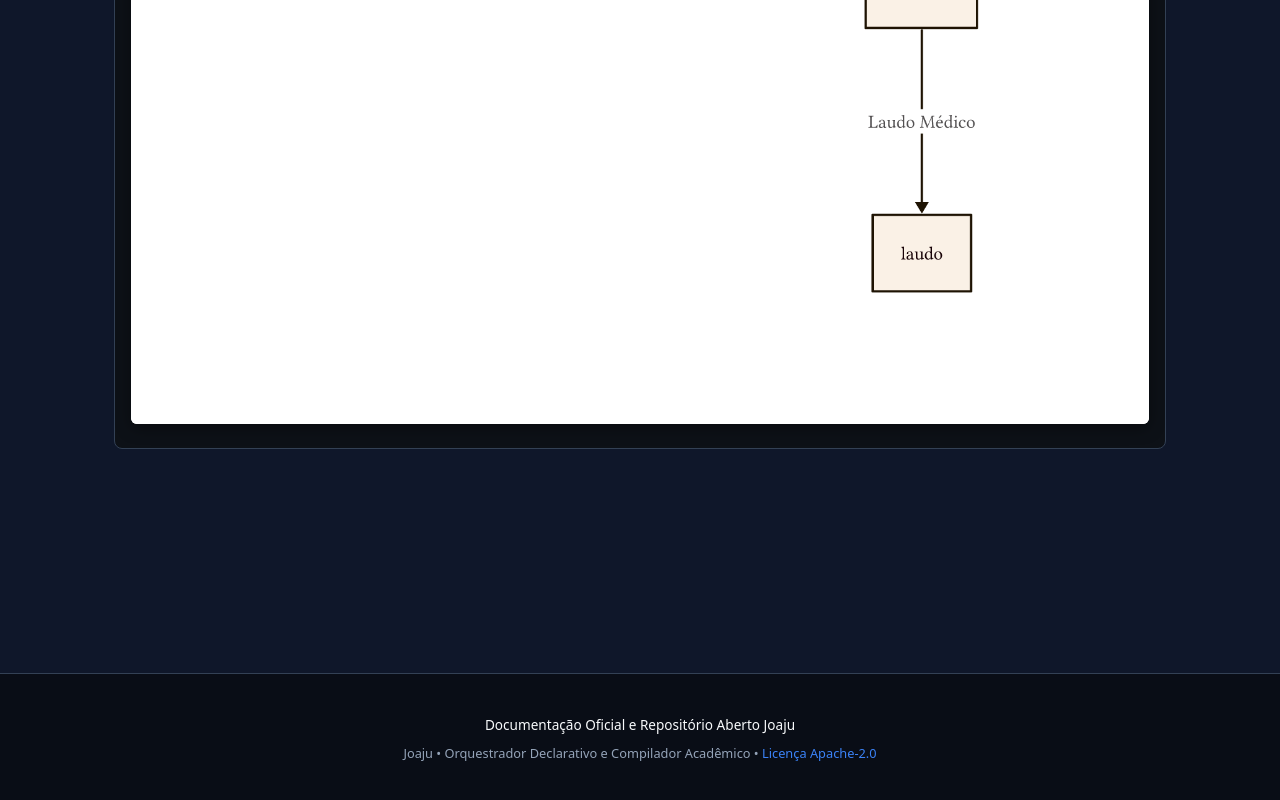
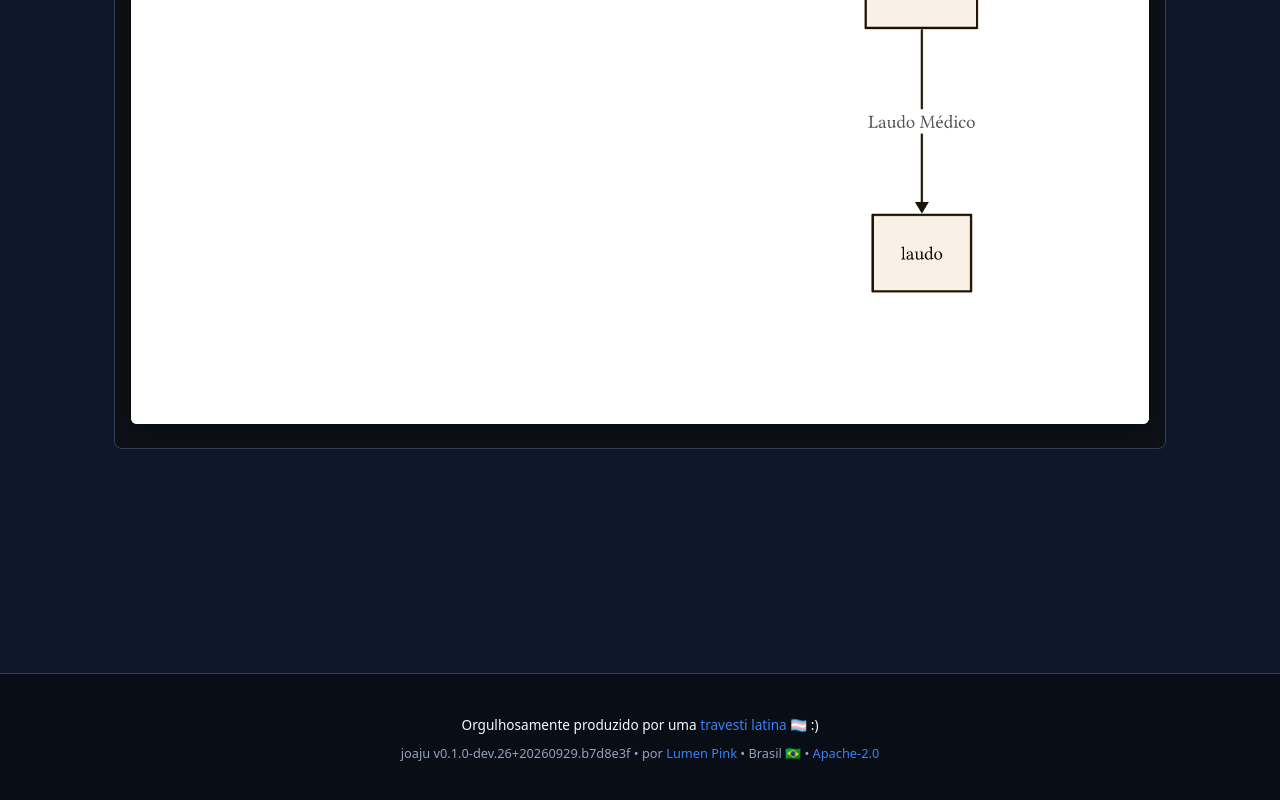
Before and after one commit to lumenpink/joaju, a website: page site/motores/d2.html in a window 1280 px wide. Shown: the part 2582-3382 px from the top of the page. Drawn offline with Linux system fonts and the light colour scheme.

Commit message:
style(site): padronizar rodape canonico com autoria em todas as paginas

```diff
--- a/site/motores/d2.html
+++ b/site/motores/d2.html
@@ -142,13 +142,13 @@ compilador.typst -> frontend.obsidian: Buffer Binário PDF
         </section>
     </main>
 
-    <footer class="site-footer">
+        <footer class="site-footer">
         <div class="footer-canonical">
             <div class="footer-line footer-line-identity">
-                Documentação Oficial e Repositório Aberto Joaju
+                Orgulhosamente produzido por uma <a href="https://travesti.2lp.in/pt/" target="_blank" rel="noopener">travesti latina</a> 🏳️‍⚧️ :)
             </div>
             <div class="footer-line footer-line-metadata">
-                Joaju • Orquestrador Declarativo e Compilador Acadêmico • <a href="../LICENSE" target="_blank" rel="noopener">Licença Apache-2.0</a>
+                joaju v0.1.0-dev.26+20260929.b7d8e3f • por <a href="https://lumen.pink" target="_blank" rel="noopener">Lumen Pink</a> • Brasil 🇧🇷 • <a href="../LICENSE" target="_blank" rel="noopener">Apache-2.0</a>
             </div>
         </div>
     </footer>
```
Also changed, not shown: site/index.html (+3 -3 lines), site/motores/gist.html (+3 -3 lines), site/motores/graphviz.html (+3 -3 lines), site/motores/kinship2.html (+3 -3 lines), site/motores/mermaid.html (+3 -3 lines), site/motores/pedtools.html (+3 -3 lines), site/motores/plantuml.html (+3 -3 lines), site/motores/quimica.html (+3 -3 lines), site/motores/table.html (+3 -3 lines).
